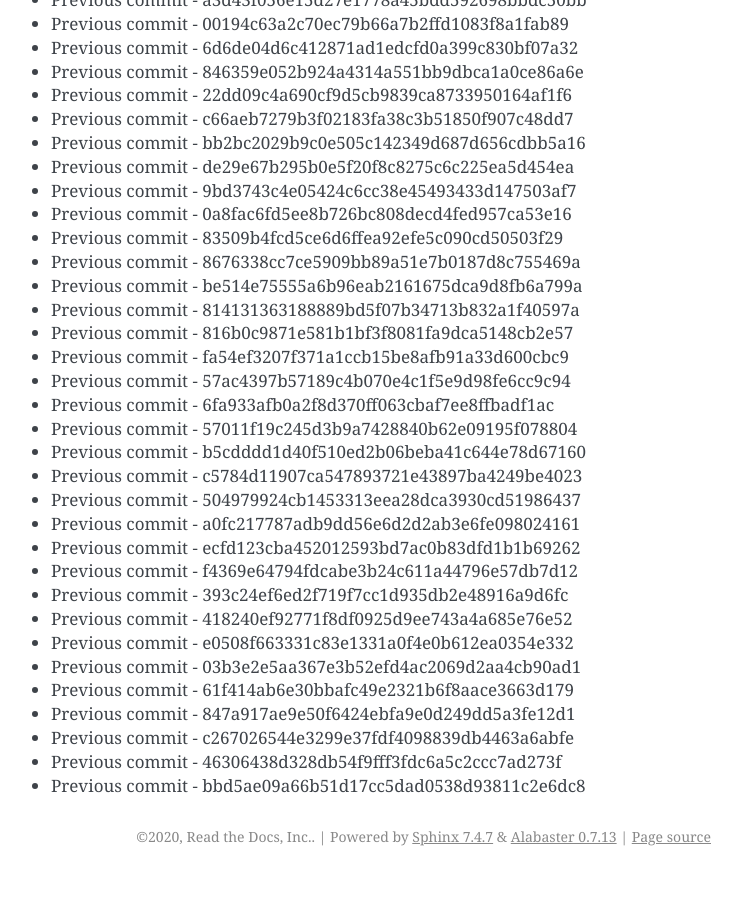
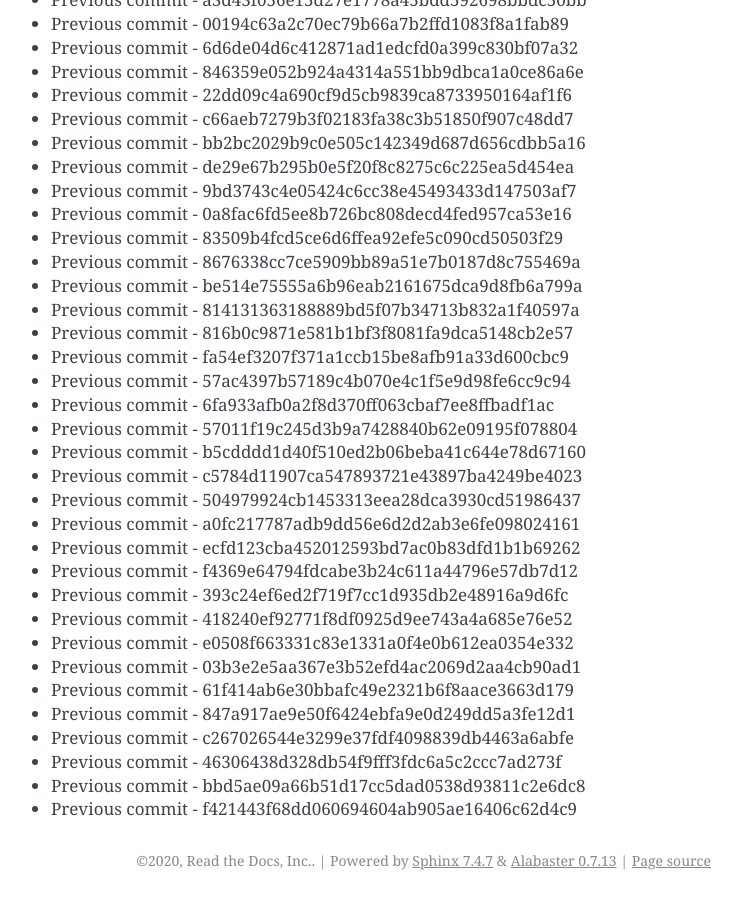
Before and after one commit to readthedocs/rtd-git-stresstest, a Sphinx documentation site: the page built from docs/updates.rst, in a window 1280 px wide and 900 px high, scrolled down 57268 px. Shown: the whole window, without its empty margins (399-1141 px from the left). Built offline with Sphinx 7.4.7, drawn with Linux system fonts in a browser that asks for light colours; before the commit the page ends 58144 px from its top, so only the background shows below that.

Commit message:
Generating commit from previous: f421443f68dd060694604ab905ae16406c62d4c9

```diff
--- a/docs/updates.rst
+++ b/docs/updates.rst
@@ -2438,3 +2438,4 @@ It can be tested for any performance characteristics.
 * Previous commit - c267026544e3299e37fdf4098839db4463a6abfe
 * Previous commit - 46306438d328db54f9fff3fdc6a5c2ccc7ad273f
 * Previous commit - bbd5ae09a66b51d17cc5dad0538d93811c2e6dc8
+* Previous commit - f421443f68dd060694604ab905ae16406c62d4c9
```
